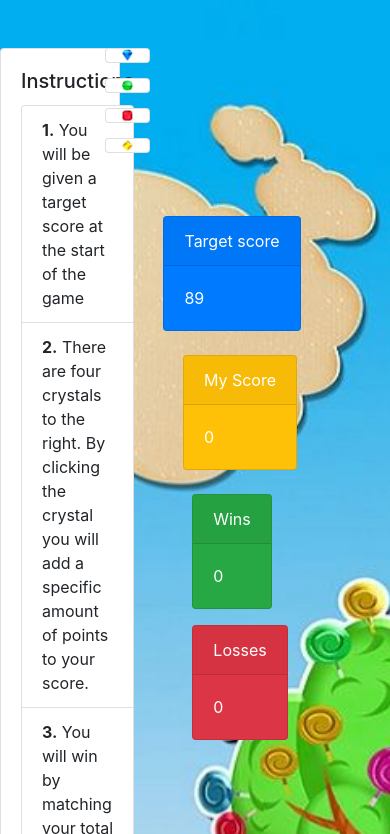
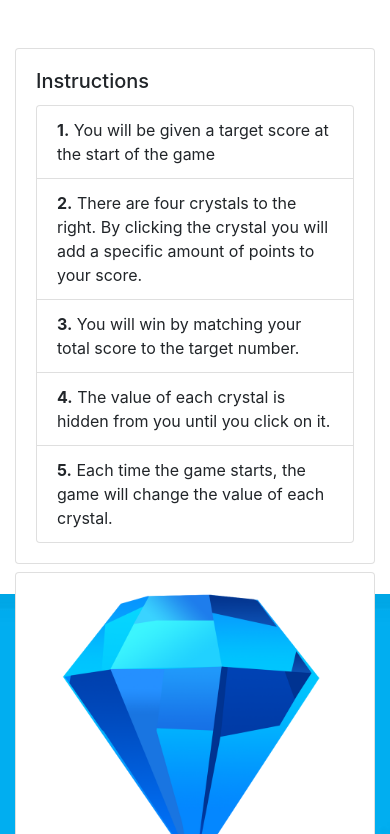
Before and after one commit to adrianmorales80/unit-4-game, a plain HTML site: page index.html in a window 390 px wide. Shown: the part 224-1058 px from the top of the page. Drawn offline with nearby package versions, Linux system fonts and the light colour scheme.

Commit message:
CSS improvements for better responsiveness to viewports

```diff
--- a/assets/css/style.css
+++ b/assets/css/style.css
@@ -1,6 +1,9 @@
 body.background {
+    width:100%; height:100%;
+    background: #fff center center no-repeat;
     background-image: url(../images/candy_crush_bg.jpg);
-    background-size: cover;
+    background-size: 100% cover auto;
+    background-repeat: no-repeat;
     overflow: visible;
 }
 h1, #crystal-font {
--- a/assets/javascript/game.js
+++ b/assets/javascript/game.js
@@ -9,8 +9,6 @@ $(document).ready(function(){
     var myScore = 0;
     var win = 0;
     var lose = 0;
-
-    //Try adding id, clases and images with jquery BEFORE SUBMISSION
 
     //Display initial Target Score, My Score, Wins, Losses
     $("#target-score").text(targetScore);
--- a/index.html
+++ b/index.html
@@ -21,14 +21,14 @@
 
 <body class="background">
   <!--Top of the Page-->
-  <div class="container mb-5 mt-4">
+  <div class="container-fluid mb-5 mt-4">
     <div class="row">
-      <h1 id="crystal-font" class="col-12 text-center text-white">Crystal Collector</h1>
+      <h1 id="crystal-font" class="col-sm-12 text-center text-white">Crystal Collector</h1>
     </div>
   </div>
   <!--Instructions-->
-  <div class="container d-flex flex-row">
-    <div class="row col-4 card card-body">
+  <div class="container d-sm-flex flex-row">
+    <div class="card card-body col-sm-5 mb-2">
       <h5 class="card-title">Instructions</h5>
       <ol class="list-group">
         <li class="list-group-item"><strong>1.</strong> You will be given a target score at the start of the game</li>
@@ -42,51 +42,48 @@
       </ol>
     </div>
     <!--Container for Crysals Score Keeping-->
-    <div class="d-flex flex-column">
+    <div class="d-sm-flex flex-column">
       <!--Crystals-->
       <div class="container mb-5 all-crystals">
-        <div class=" row card-group justify-content-center">
-          <div id="blue-crystal" class="card col-2" data-blue="0">
+        <div class="row card-group justify-content-center">
+          <div id="blue-crystal" class="card col-sm-2" data-blue="0">
             <img class="card-img" src="assets/images/blue_crystal.png" alt="Card image cap">
           </div>
-          <div id="green-crystal" class="card col-2" value="0">
+          <div id="green-crystal" class="card col-sm-2" value="0">
             <img class="card-img" src="assets/images/green_crystal.png" alt="Card image cap">
           </div>
-          <div id="red-crystal" class="card col-2" value="0">
+          <div id="red-crystal" class="card col-sm-2" value="0">
             <img class="card-img" src="assets/images/red_crystal.png" alt="Card image">
           </div>
-          <div id="yellow-crystal" class="card col-2" value="0">
+          <div id="yellow-crystal" class="card col-sm-2" value="0">
             <img class="card-img" src="assets/images/yellow_crystal.png" alt="Card image">
           </div>
         </div>
       </div>
       <!--Target/Your Score-->
-      <div class="container">
-        <div class="row card-group d-flex align-items-center justify-content-center">
-          <div class="card text-white bg-primary mb-4 mr-3" style="max-width: 18rem;">
+      <div class="container-fluid">
+        <div class="row card-group d-sm-flex align-items-center justify-content-center">
+          <div class="card text-white bg-primary mb-2 mr-3 ml-3" style="max-width: 18rem;">
             <div class="card-header">Target score</div>
             <div class="card-body">
               <p id="target-score" class="card-text" value="0"></p>
             </div>
           </div>
-          <div class="card text-white bg-warning mb-4" style="max-width: 18rem;">
+          <div class="card text-white bg-warning mb-2 mr-3 ml-3" style="max-width: 18rem;">
             <div class="card-header">My Score</div>
             <div class="card-body">
               <p id="my-score" class="card-text" value="0"></p>
             </div>
           </div>
         </div>
-      </div>
-      <!--Win/Losses-->
-      <div class="container">
-        <div class="row card-group d-flex align-items-center justify-content-center">
-          <div class="card text-white bg-success mb-3 mr-3" style="max-width: 18rem;">
+        <div class="row card-group d-sm-flex align-items-center justify-content-center">
+            <div class="card text-white bg-success mb-2 mr-3 ml-3" style="max-width: 18rem;">
               <div class="card-header">Wins</div>
               <div class="card-body">
                 <p id="wins" class="card-text" value="0"></p>
               </div>
             </div>
-          <div class="card text-white bg-danger mb-3" style="max-width: 18rem;">
+            <div class="card text-white bg-danger mb-2 mr-3 ml-3" style="max-width: 18rem;">
               <div class="card-header">Losses</div>
               <div class="card-body">
                 <p id="losses" class="card-text" value="0"></p>
@@ -94,7 +91,7 @@
             </div>
           </div>
       </div>
-      <!-- End of container for Win/Losses-->
+      <!-- End of container for ScoreKeeping-->
     </div>
     <!-- End of container for Crystals and Scorekeeping-->
   </div>
```
Lines whose indentation alone changed are shown as unchanged.
